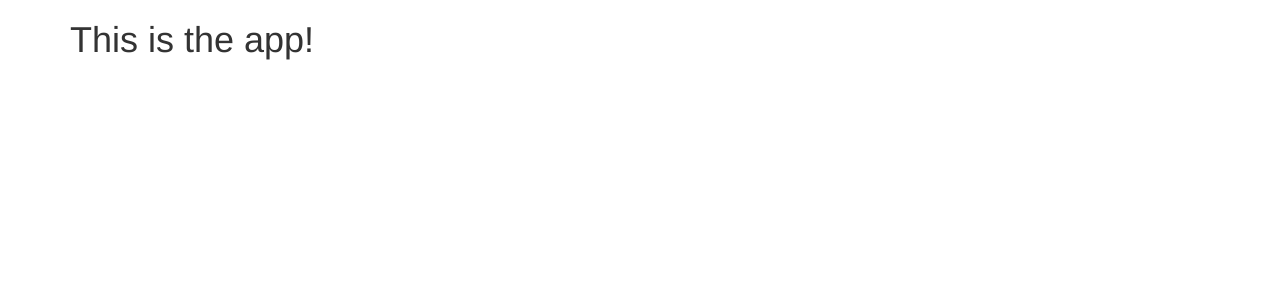
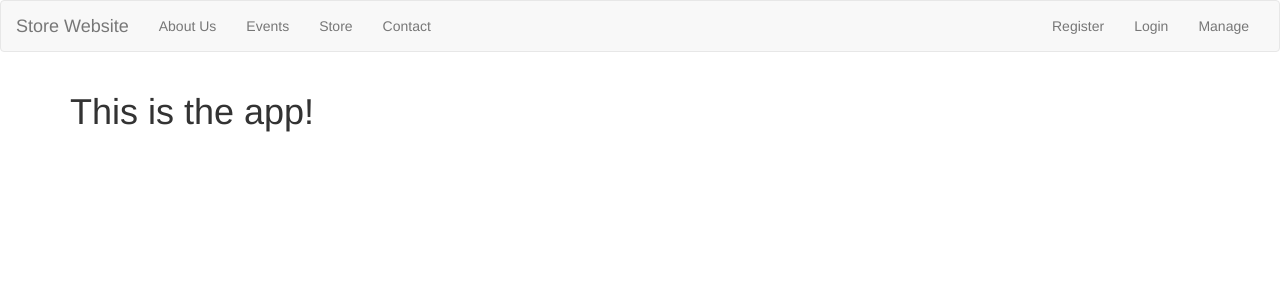
Before and after one commit to nebeinstein/store-website, an Angular app: page / in a window 1280 px wide. Shown: the top 300 px of the page. Built offline with nearby package versions, Linux system fonts and the light colour scheme.

Commit message:
header component created

```diff
--- a/src/app/app.component.html
+++ b/src/app/app.component.html
@@ -1,3 +1,4 @@
+<sw-header></sw-header>
 <div class="container">
     <div class="row">
         <div class="col-md-12">
--- a/src/app/app.module.ts
+++ b/src/app/app.module.ts
@@ -1,6 +1,8 @@
 import { BrowserModule } from '@angular/platform-browser';
 import { HttpModule } from '@angular/http';
 import { NgModule } from '@angular/core';
+
+import { CoreModule } from './core/core.module';
 
 import { AppComponent } from './app.component';
 
@@ -10,7 +12,8 @@ import { AppComponent } from './app.component';
     ],
     imports: [
         BrowserModule,
-        HttpModule
+        HttpModule,
+        CoreModule
     ],
     providers: [],
     bootstrap: [AppComponent]
--- /dev/null
+++ b/src/app/core/header/header.component.html
@@ -0,0 +1,26 @@
+<nav class="navbar navbar-default">
+    <div class="container-fluid">
+        <div class="navbar-header">
+            <a href="/" class="navbar-brand">Store Website</a>
+        </div>
+        <div class="collapse navbar-collapse">
+            <ul class="nav navbar-nav">
+                <li><a>About Us</a></li>
+                <li><a>Events</a></li>
+                <li><a>Store</a></li>
+                <li><a>Contact</a></li>
+            </ul>
+            <ul class="nav navbar-nav navbar-right">
+                <li><a>Register</a></li>
+                <li><a>Login</a></li>
+                <li class="dropdown">
+                    <a style="cursor: pointer;" class="dropdown-toggle" role="button">Manage</a>
+                    <ul class="dropdown-menu">
+                        <li><a>Thing 1</a></li>
+                        <li><a>Thing 2</a></li>
+                    </ul>
+                </li>
+            </ul>
+        </div>
+    </div>
+</nav>
```
Also changed, not shown: src/app/core/core.module.ts (+10 -1 lines), src/app/core/header/header.component.ts (added, +8 -0 lines), src/app/core/header/header.component.css (added).
